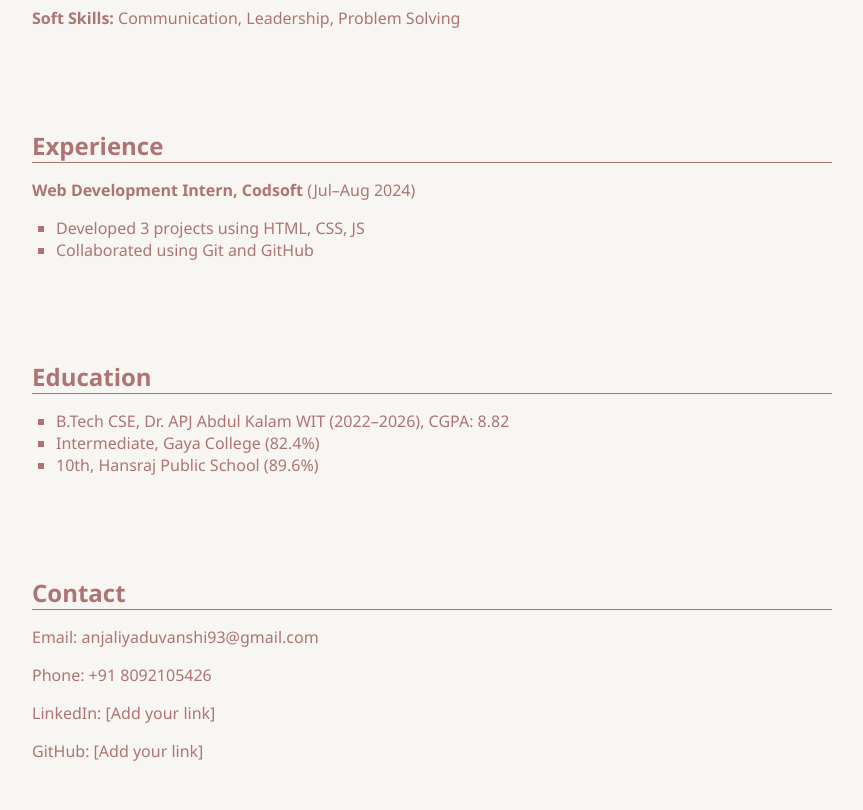
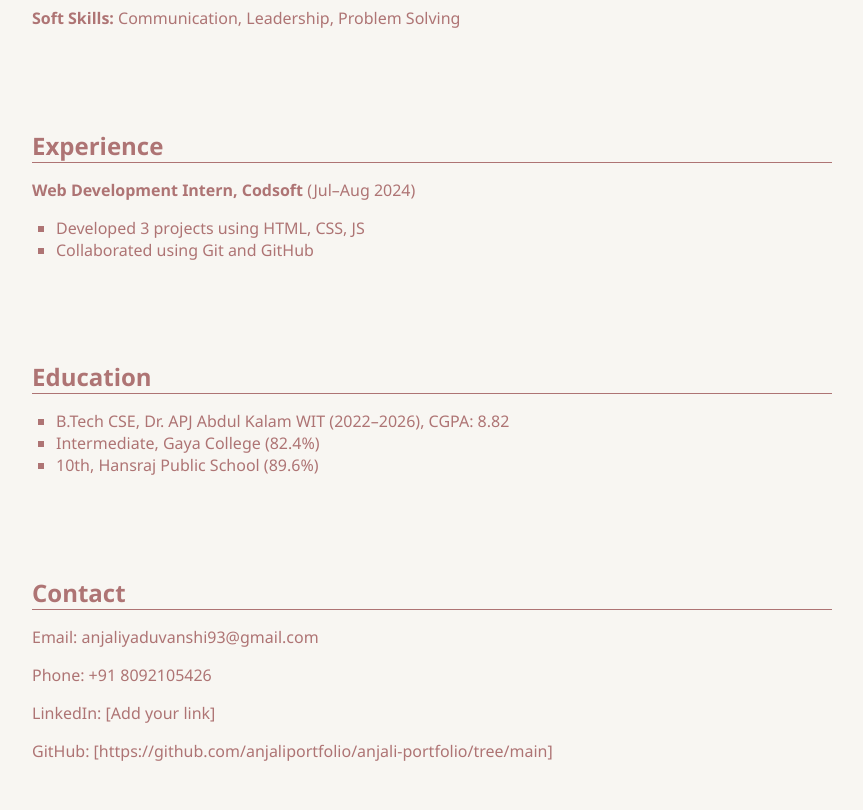
Before and after one commit to anjaliportfolio/anjali-portfolio, a plain HTML site: page index.html in a window 1280 px wide. Shown: the part 1028-1838 px from the top of the page, without its empty margins (208-1071 px from the left). Drawn offline with Linux system fonts and the light colour scheme.

Commit message:
Update index.html

```diff
--- a/index.html
+++ b/index.html
@@ -112,7 +112,7 @@
     <p>Email: anjaliyaduvanshi93@gmail.com</p>
     <p>Phone: +91 8092105426</p>
     <p>LinkedIn: [Add your link]</p>
-    <p>GitHub: [Add your link]</p>
+    <p>GitHub: [https://github.com/anjaliportfolio/anjali-portfolio/tree/main]</p>
 </section>
 
 </body>
```
